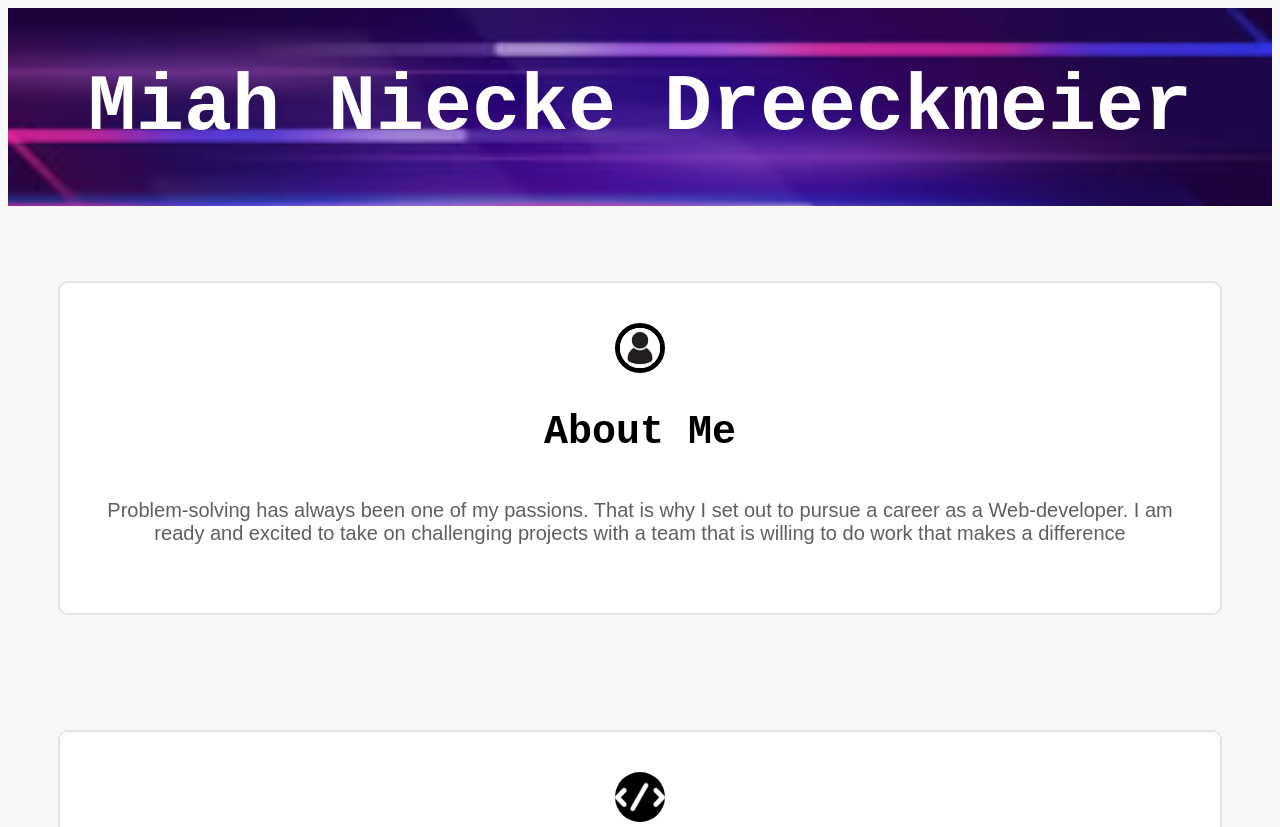
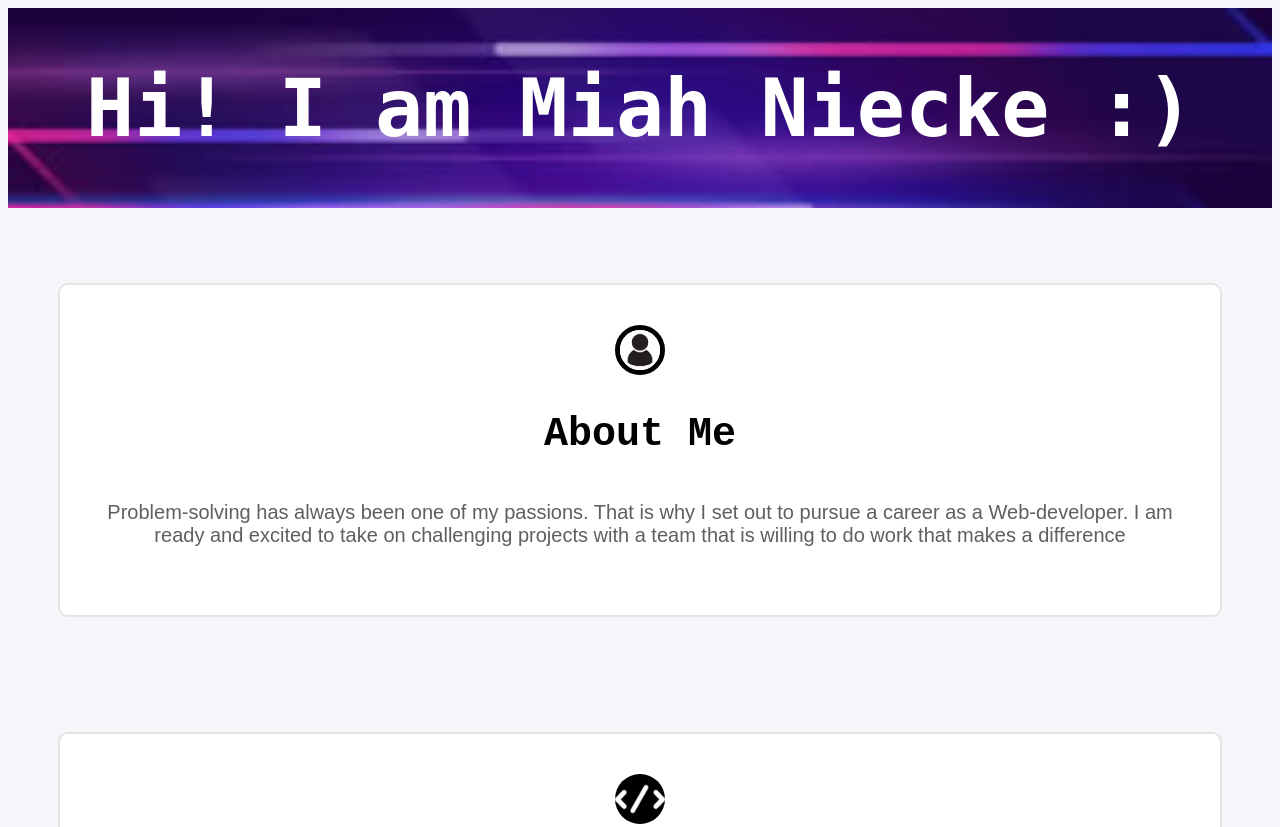
Before and after one commit to MiahNiecke/MiahNiecke.github.io, a plain HTML site: page index.html in a window 1280 px wide. Shown: the top 827 px of the page. Drawn offline with Linux system fonts and the light colour scheme.

Commit message:
Changed heading name to be more inviting Changed background color

```diff
--- a/index.html
+++ b/index.html
@@ -10,7 +10,7 @@
 <body>
     <div class="container">
         <div class="item-header">
-            <h1>Miah Niecke Dreeckmeier</h1>
+            <h1>Hi! I am Miah Niecke :)</h1>
         </div>
         <div class="body-container">
         <section class="item-main div-padding">
--- a/style.css
+++ b/style.css
@@ -1,10 +1,11 @@
 body {
   text-align: center;
-  background-color: rgb(249, 248, 248);
+  background-color: rgb(248, 245, 250);
+  /*background-color: rgb(249, 248, 248);*/
 }
 
 h1 {
-  font-family: monospace;
+  font-family: "monospace";
   font-size: 80px;
   color: white;
 }
@@ -89,7 +90,7 @@ ul {
   align-self: center;
   justify-self: center;
   background-color: white;
-  border: 2px solid  rgb(228, 228, 228);;
+  border: 2px solid  rgb(228, 228, 228);
   border-radius: 10px;
 }
 
@@ -134,8 +135,7 @@ ul {
   grid-template-rows: 1fr 1fr 1fr 1fr;
   grid-template-columns: auto;
   grid-gap: 40px;
-  margin-left: 50px;
-  margin-right: 50px;
+  margin: 0 50px 50px 50px;
   grid-template-areas:
   "main"
   "projects"
```
